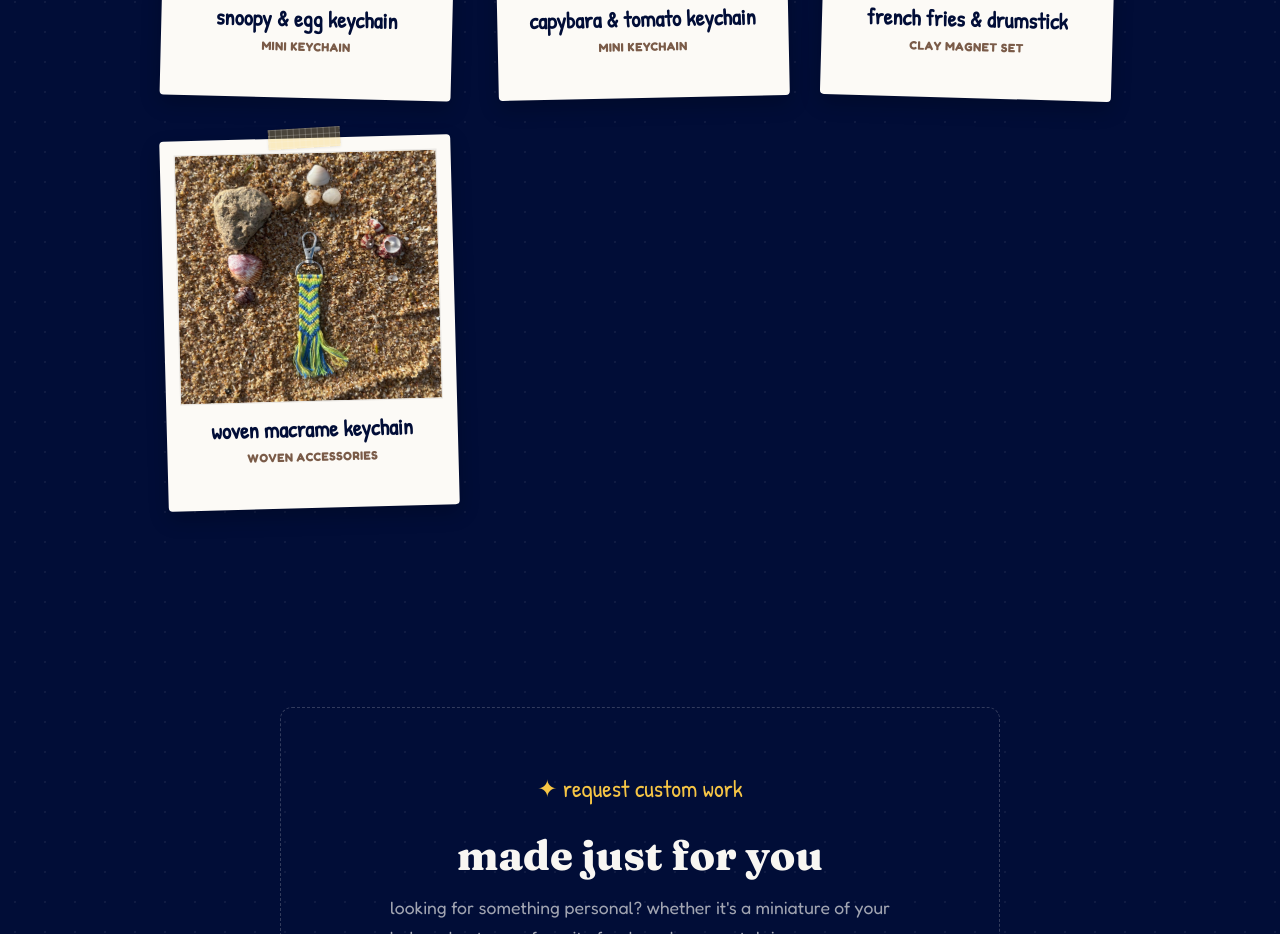
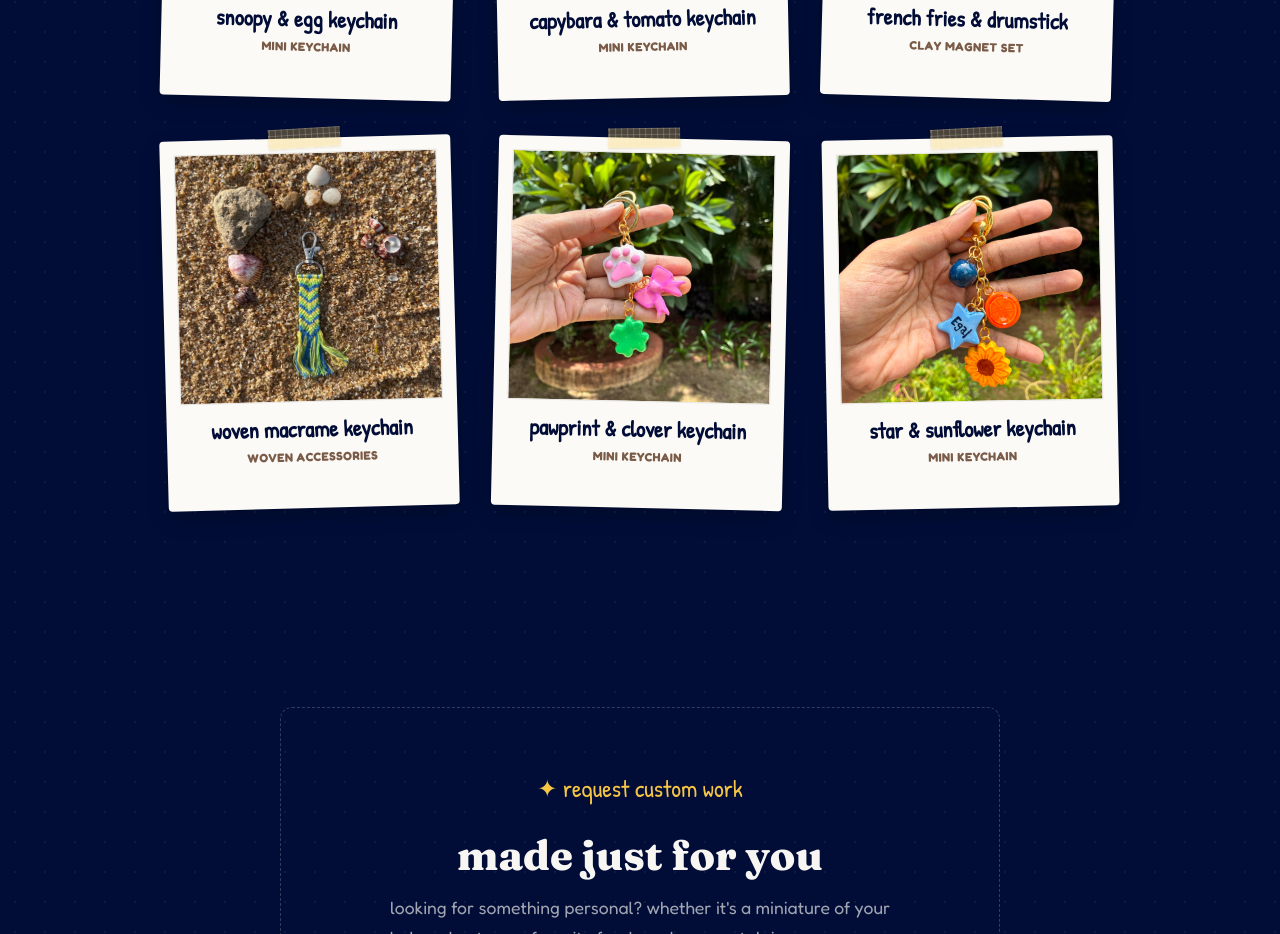
Before and after one commit to nish1502/starry.soul.studio, a website built with Vite: page index.html in a window 1280 px wide. Shown: the part 3253-4187 px from the top of the page. Built offline with nearby package versions, Linux system fonts and the light colour scheme.

Commit message:
feat: add keychain1 and keychain2 photos to gallery

```diff
--- a/app.js
+++ b/app.js
@@ -36,6 +36,16 @@ const GALLERY_DATA = [
     image: "/assets/PHOTO-2026-07-06-15-39-54.jpg",
     title: "woven macrame keychain",
     desc: "a chevron-patterned friendship keychain woven carefully with soft blue, yellow, and green cotton threads. perfect accessory for bags and keyrings."
+  },
+  {
+    image: "/assets/keychain1.jpg",
+    title: "pawprint & clover keychain",
+    desc: "a triple-charm gold keychain featuring a hand-sculpted white and pink puppy pawprint, a bright pink bow, and a lucky green four-leaf clover charm. finished in a high-gloss protective glaze."
+  },
+  {
+    image: "/assets/keychain2.jpg",
+    title: "star & sunflower keychain",
+    desc: "a whimsical four-charm keychain with a glittering deep blue planet, a light blue star custom-painted with 'Egg', a glossy orange citrus slice, and a vibrant yellow sunflower charm."
   }
 ];
 
--- a/index.html
+++ b/index.html
@@ -241,6 +241,28 @@
             <span class="gallery-cat">woven accessories</span>
           </div>
         </div>
+
+        <!-- Item 8 -->
+        <div class="gallery-item" data-index="7">
+          <div class="gallery-img-wrapper">
+            <img src="/assets/keychain1.jpg" alt="pawprint and clover clay keychain">
+          </div>
+          <div class="gallery-caption">
+            <h3 class="gallery-title">pawprint & clover keychain</h3>
+            <span class="gallery-cat">mini keychain</span>
+          </div>
+        </div>
+
+        <!-- Item 9 -->
+        <div class="gallery-item" data-index="8">
+          <div class="gallery-img-wrapper">
+            <img src="/assets/keychain2.jpg" alt="star and sunflower clay keychain">
+          </div>
+          <div class="gallery-caption">
+            <h3 class="gallery-title">star & sunflower keychain</h3>
+            <span class="gallery-cat">mini keychain</span>
+          </div>
+        </div>
       </div>
     </div>
   </section>
--- a/style.css
+++ b/style.css
@@ -708,6 +708,8 @@ a, button, .gallery-item, .instagram-card, .scroll-indicator {
 .gallery-item:nth-child(5) { transform: rotate(-1.2deg); }
 .gallery-item:nth-child(6) { transform: rotate(1.6deg); }
 .gallery-item:nth-child(7) { transform: rotate(-1.5deg); }
+.gallery-item:nth-child(8) { transform: rotate(1.3deg); }
+.gallery-item:nth-child(9) { transform: rotate(-1.1deg); }
 
 .gallery-item:hover {
   transform: rotate(0deg) translateY(-8px) scale(1.03);
```
Also changed, not shown: assets/keychain1.jpg (added), assets/keychain2.jpg (added).
